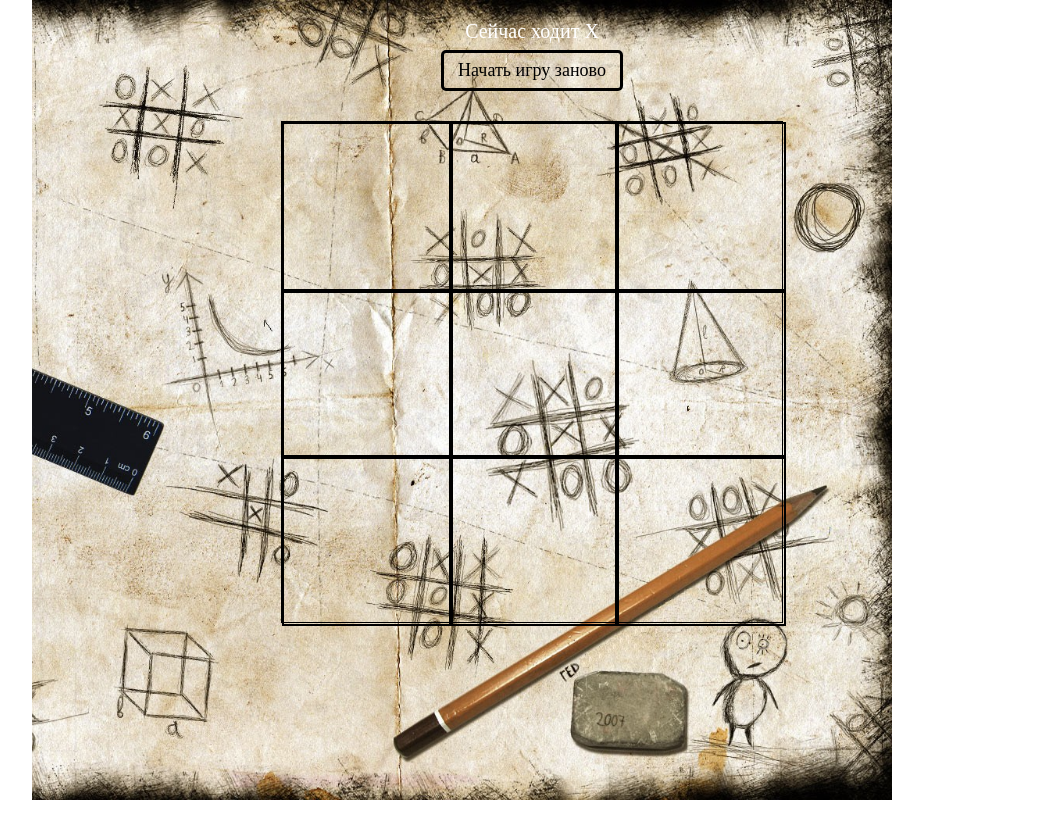
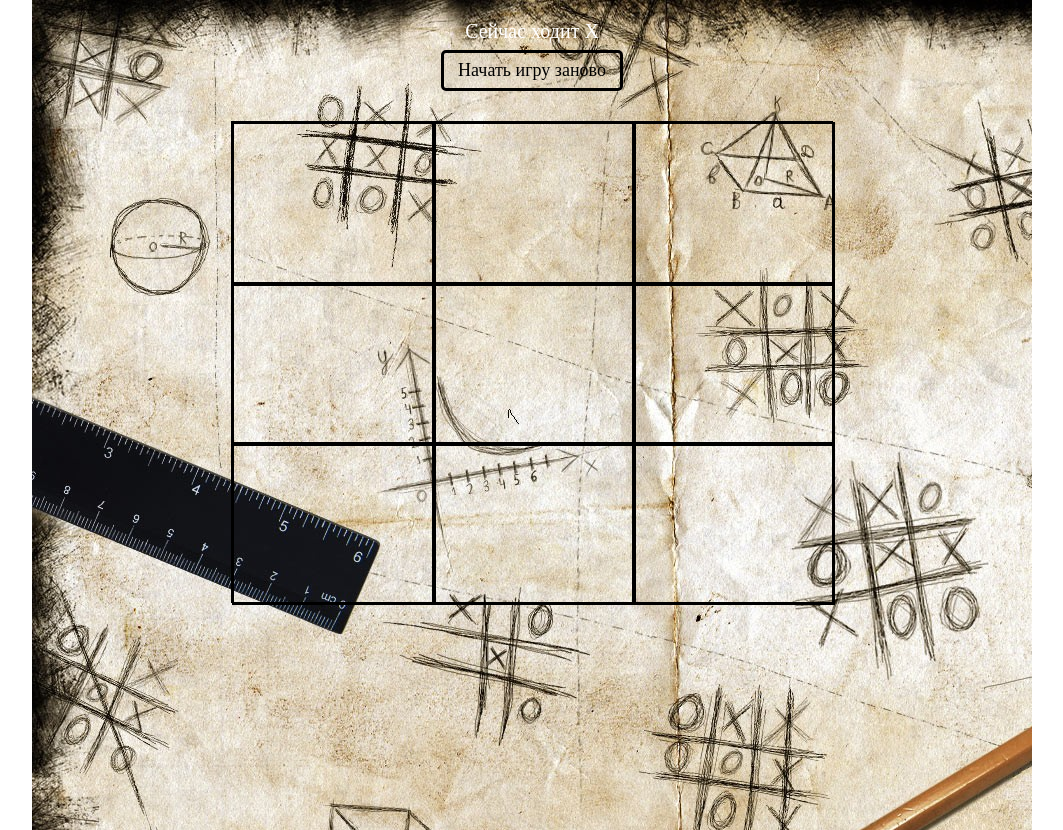
Before and after one commit to Dubrovskiy40/X-O, a plain HTML site: page index.html in a window 1280 px wide. Shown: the whole page, without its empty margins (108-1171 px from the left). Before the commit the page ends 800 px from the top, so only its background shows below. Drawn offline with Linux system fonts and the light colour scheme.

Commit message:
fixed bugs css

```diff
--- a/style.css
+++ b/style.css
@@ -1,6 +1,7 @@
 body {
     margin: 0;
     padding: 0;
+    box-sizing: border-box;
 }
 
 .container {
@@ -11,10 +12,10 @@ body {
 .main {
     background-image: url(bg.jpg);
     background-repeat: no-repeat;
-    background-size:contain;
+    background-size: initial;
     background-attachment: fixed;
-    background-size: contain;
     height: 100vh;
+    padding-bottom: 30px;
 }
 
 .gamer {
@@ -29,8 +30,9 @@ body {
 .board {
     margin: 20px auto;
     border: 1px solid black;
-    width: 500px;
-    height: 500px;
+    width: 60%;
+    height: 60%;
+
 }
 
 .cell {
```
